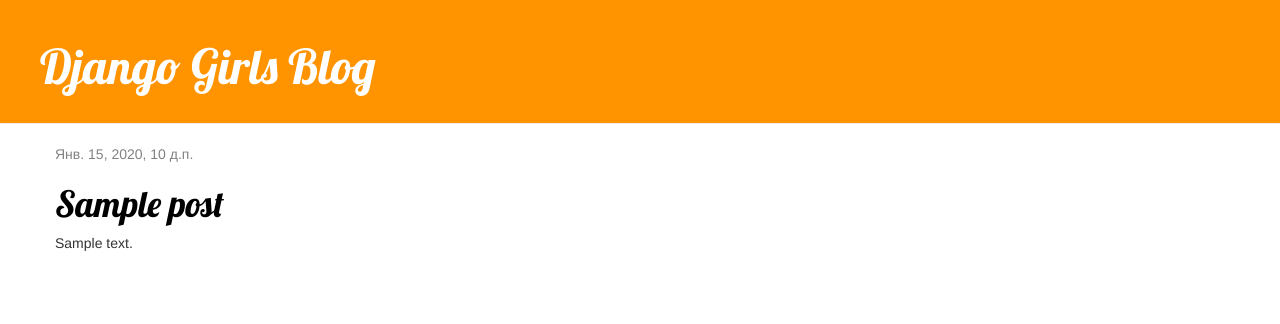
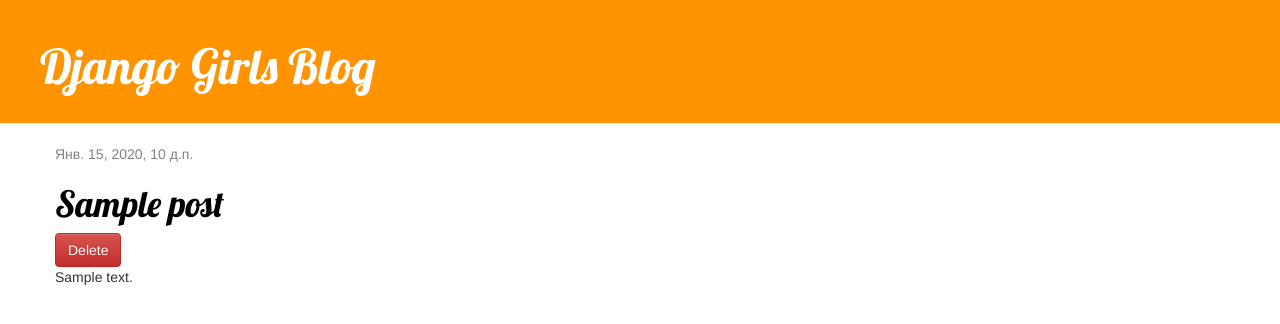
Before and after one commit to Aizhankaa/DjangoGirls, a Django app: template blog/templates/blog/post_list.html in a window 1280 px wide. Shown: the top 324 px of the page. Run offline with Django 3.2, Linux system fonts and the light colour scheme; the template is opened without the code that fills it: values that come from a table or form of the project are taken from there, others are empty; tables that the repository leaves empty hold one stand-in row (values such as "Sample post"); some libraries are stand-ins or nearby versions.

Commit message:
Final commit

```diff
--- a/blog/templates/blog/post_list.html
+++ b/blog/templates/blog/post_list.html
@@ -7,6 +7,7 @@
                 {{ post.published_date }}
             </div>
             <h1><a href="{% url 'post_detail' pk=post.pk %}">{{ post.title }}</a></h1>
+            <a href='{% url 'post_delete' pk=post.pk %}'><button type="submit" class="btn btn-danger">Delete</button></a>
             <p>{{ post.text|linebreaksbr }}</p>
         </div>
     {% endfor %}
--- a/blog/urls.py
+++ b/blog/urls.py
@@ -8,4 +8,6 @@
     url(r'^post/(?P<pk>\d+)/$', views.post_detail, name='post_detail'),
     url(r'^post/new/$', views.post_new, name='post_new'),
     url(r'^post/(?P<pk>\d+)/edit/$', views.post_edit, name='post_edit'),
+    url(r'^post/(?P<pk>\d+)/delete/$', views.post_delete, name='post_delete'),
+
 ]
```
Also changed, not shown: blog/views.py (+7 -0 lines).
